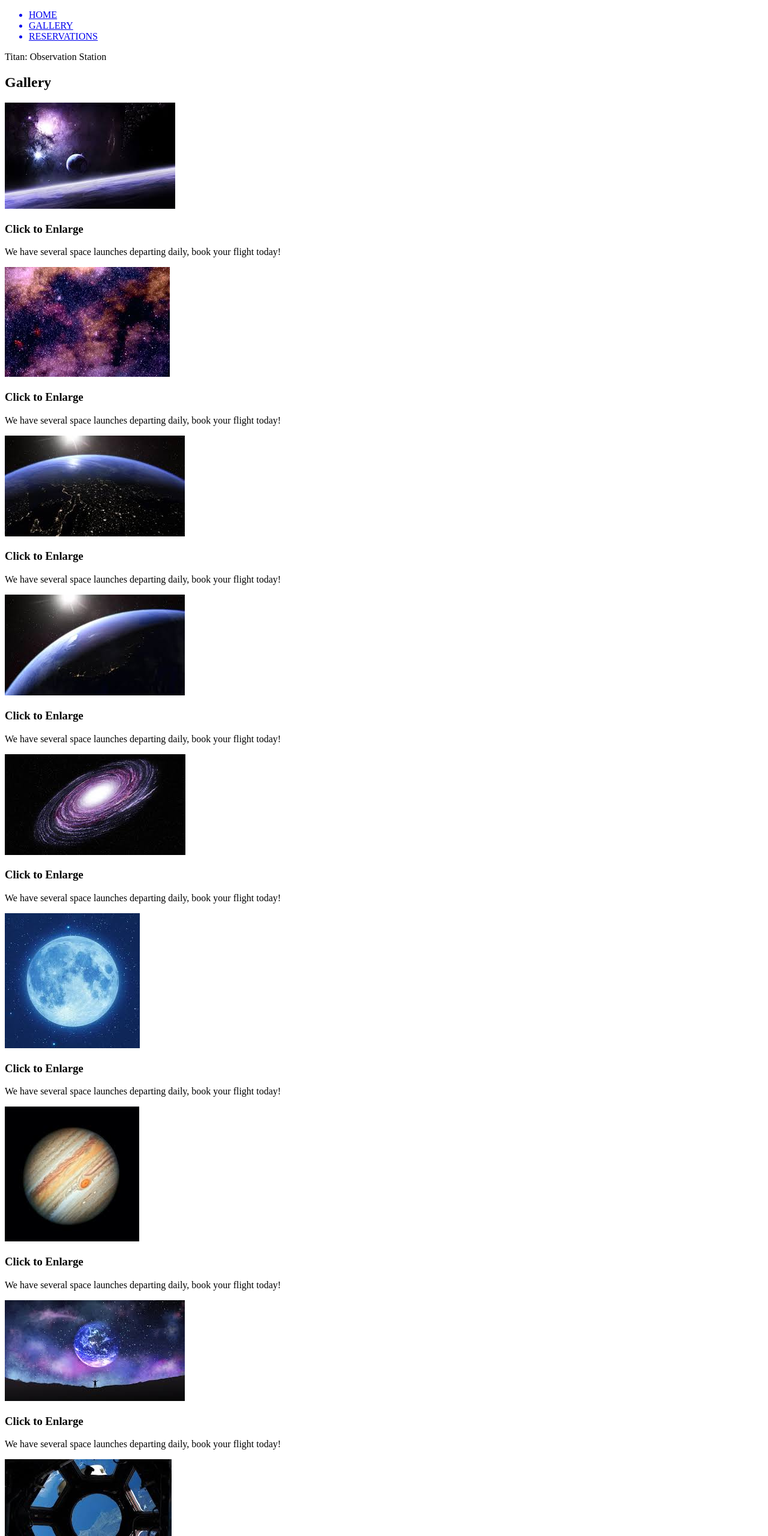
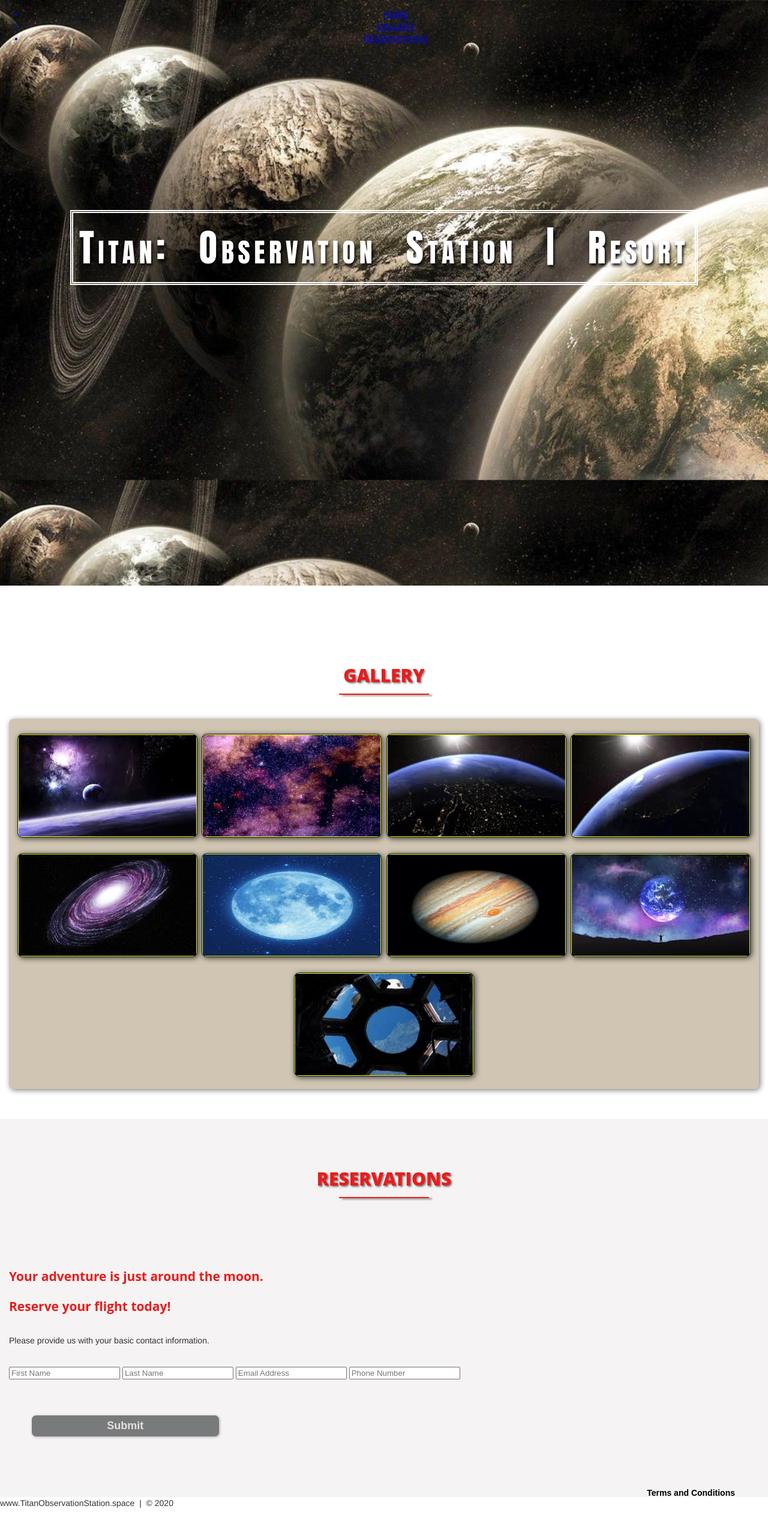
Before and after one commit to Driventobraise/HTML-and-CSS-Projects, a plain HTML site: page Project/index.html in a window 1280 px wide. Shown: the top 2560 px of the page at 60% size. After the commit the page ends 2515 px from the top, so only its background shows below. Drawn offline with Linux system fonts and the light colour scheme.

Commit message:
Add files via upload
Added css to index.html

```diff
--- /dev/null
+++ b/Project/css/animations.css
@@ -0,0 +1,107 @@
+/*==========================================================
+    MENU SECTION ANIMATION
+===========================================================*/
+.menu {
+    color: #f00;
+    font: bold 12px/18px sans-serif;
+    text-align: center;
+    display: inline;
+    margin: 0$ auto;
+    padding: 0;
+    list-style: none;
+    text-decoration: none;
+}
+
+.menu li {
+    color: #000;
+    background-color: rgba(255,255,255,1);
+    display: inline-block;
+    margin: 0% auto;
+    position: relative;
+    padding: 15px 4%;
+    border: 1px solid #9d9fa2;
+    box-shadow: 2px 2px 10px 0 rgba(0,0,0,0.5);
+    border-radius: 6px;
+    /*background-color: #052136;*/
+    cursor: pointer;
+    transition-property: background;
+    transition-duration: .4s;
+    transition-delay: 0s;
+    transition-timing-function: ease-in-out;
+}
+
+.menu li:hover {
+    color: #f00;
+    background-color: rgba(100,65,0,.3);
+}
+
+/*================================================
+    GALLERY SECTION ANIMATION
+=================================================*/
+
+.photo {
+    position: relative;
+    line-height: 0;
+    margin-bottom: 2em;
+    overflow: hidden;
+    border-radius: 8px;
+    padding: 1px;
+    border: 1px solid #021a40;
+    background-color: #ff0;
+    box-shadow: 2px 2px 10px 0 rgba(0,0,0,0.7);
+}
+
+.photo-container {
+    text-align: center;
+    margin: 15px auto;
+    width: 300px;
+    height: 169px;
+}
+
+.photo-container img {
+    max-width: 100%;
+    width: 300px;
+    height: 169px;
+}
+
+.photo-overlay {
+    color: #fff;
+    position: absolute;
+    top: 0;
+    right: 0;
+    bottom: 0;
+    left: 0;
+    padding-left: 20px;
+    padding-right: 20px;
+    justify-content: center; /* For centering text inside .photo-overlay*/
+    align-items: center;
+    background: rgba(0,0,0,0.5);
+}
+
+.white-head {
+    color: #c9bdaa;
+    margin-top: 5%;
+}
+
+/*=========================================================
+    Photo Overlay Transition
+==========================================================*/
+
+.photo-overlay {
+    opacity: 0;
+    transition: opacity .5s;
+    border-radius: 10px;
+    cursor: pointer;
+}
+
+.photo-overlay:hover {
+    opacity: 1;
+}
+.photo img {
+    transition: transform .5s;
+    transform-origin: 50% 50%;
+}
+
+.photo:hover img {
+    transform: scale(1.1);
+}
--- /dev/null
+++ b/Project/css/photo_style.css
@@ -0,0 +1,82 @@
+/*==============================================
+    GALLERY SECTION ANIMATION
+=================================================*/
+p {
+    font-weight: 300;
+    line-height: 30px;
+    padding-bottom: 15px;
+}
+
+.photo {
+    position: relative;
+    line-height: 0;
+    margin-bottom: 2em;
+    overflow: hidden;
+    border-radius: 8px;
+    padding: 1px;
+    border: 1px solid #021a40;
+    background-color: #ff0;
+    box-shadow: 2px 2px 10px rgba(0,0,0,0.7);
+}
+
+.photo-container {
+    text-align: center;
+    margin: 15px auto;
+    width: 300px;
+    height: 169px;
+}
+
+.photo-container img {
+    max-width: 100%;
+    width: 300px;
+    height: 169px;
+}
+
+.photo-overlay {
+    color: #fff;
+    position: absolute;
+    top: 0;
+    right: 0;
+    bottom: 0;
+    left: 0;
+    padding-left: 20px;
+    padding-right: 20px;
+    justify-content: center; /*For centering text inside .photo-container*/
+    align-items: center;
+    background: rgba(0, 0, 0, .5);
+}
+
+.white-head {
+    color: #c9bdaa;
+    margin-top: 5%;
+    line-height: 30px;
+    padding-bottom: 20px;
+}
+
+/* ========================================
+    PHOTO OVERLAY TRANSITIONS
+=========================================*/
+
+.photo-overlay {
+    opacity: 0;
+    transition: opacity .1s;
+    border-radius: 10px;
+    cursor: pointer;
+}
+.photo-overlay p {
+    width: 100%;
+    height: 100%;
+    color: #fff;
+}
+.photo-overlay:hover {
+    opacity: 1;
+}
+
+.photo img {
+    transition: transform .5s;
+    transform-origin: 50% 50%;
+}
+
+.photo:hover img {
+    transform: scale(1.1);
+}
--- /dev/null
+++ b/Project/css/shared.css
@@ -0,0 +1,337 @@
+/*===============================================
+    Authour: Jesse Pritchard
+    checkoutmy.space
+=================================================
+    GENERIC STYLES
+===============================================*/
+html {
+    font-family: sans-serif;
+    font-size: 62.5%;
+    -webkit-tap-highlight-color: rgba(0, 0, 0, 0);
+    -webkit-text-size-adjust: 100%;
+    -ms-text-size-adjust: 100%;
+}
+
+body {
+    font-size: 14px;
+    margin: 0;
+    font-family: "Helvetica Neue", Arial, Helvetica, sans-serif ;
+    line-height: 1.42857143;
+    color: #333;
+    background-color: #fff;
+}
+
+footer,
+nav {
+    display: block;
+}
+
+h1,h2,h3,h4,h5,h6 {
+    font-family: 'Open Sans', sans-serif;
+}
+
+h1 {
+    line-height: 50px;
+    font-weight: 900;
+    font-size: 30px;
+    text-transform: uppercase;
+    text-align: center;
+    color: #e91c1c;
+    text-shadow: 2px 2px 3px rgba(0,0,0,0.5);
+}
+
+h1::after {  /*This is the underline*/
+    display: block;
+    content: "";
+    height: 2px;
+    width: 150px;
+    background: #e91c1c;
+    margin: 5px auto 40px;
+    box-shadow: 5px 2px 3px rgba(0,0,0,0.5);
+}
+
+h2 {
+    line-height: 50px;
+    color: #e91c1c;
+}
+
+h3 {
+    line-height: 30px;
+    padding-bottom: 20px;
+}
+
+h4 {
+    padding-top: 25px;
+    line-height: 40px;
+    padding-bottom: 0px;
+    font-size: 22px;
+    font-weight: 900;
+}
+
+p {
+    font-weight: 300;
+    line-height: 30px;
+    padding-bottom: 15px;
+}
+
+.text-center {
+    text-align: center;
+}
+
+.heading-padding {
+    padding-bottom: 40px;
+}
+
+section {
+    padding-top: 50px;
+    margin-top: 50px;
+}
+
+.navbar {
+    height: 105px;
+    max-width: 340px;
+    display: block;
+}
+
+.container {
+    padding-right: 15px;
+    padding-left: 15px;
+    margin-right: auto;
+    margin-left: auto;
+}
+
+.container-fluid {
+    padding-right: 15px;
+    padding-left: 15px;
+    margin-right: auto;
+    margin-left: auto;
+}
+
+.row {
+    margin-right: -15px;
+    margin-left: -15px;
+}
+
+.clearfix:after,
+.container::after,
+.navbar::after {
+    clear: both;
+    display: table;
+    content: " ";
+}
+
+.wrap {
+    height: 100%;
+    width: 100%;
+    position: absolute;
+    /* This ensures that the images cannot
+        render outside of their container
+        without forcing any scollbars*/
+    overflow: hidden;
+    top: 0;
+    left: 0;
+    text-align: center;
+}
+
+.menu-container {
+    max-height: 340px;
+    margin: 0% auto;
+    content: " ";
+    /* top: 0;
+    left: 0; */
+    /*position: absolute; */ /*to the top edge of the screen*/
+    width: 100%;
+    position: fixed;
+    z-index: 100;
+    /*background-color: rgba(255, 255, 255, 0.5);*/
+}
+
+/*=============================================
+    HOME SECTION STYLE
+==============================================*/
+#home {
+    background: url(../images/planets.jpg) no-repeat 50% 50%;
+    background-attachment: fixed;
+    -webkit-background-size: cover;
+    -moz-background-size: cover;
+    -o-background-size: cover;
+    background-size: cover;
+    width: 100%;
+    display: block;
+    height: auto;
+    padding-top: 350px;/*This is spacer before the Main title logo*/
+    padding-bottom: 500px;/*This is spacer after the Main title Logo*/
+    color: #fff;
+}
+
+.head-main {
+    text-shadow: 2px 4px 5px rgba(0,0,0,0.9);
+    font-variant: small-caps;
+    color: #fff;
+    letter-spacing: 5pt;
+    word-spacing: 21pt;
+    font-size: 4.5em;
+    text-align: left;
+    font-family: Impact,sans-serif;
+    line-height: 2;
+    font-weight: 900;
+    border: 5px double #fff;
+    padding: 10px;
+}
+
+.head-sub-main {
+    font-size: 23px;
+    font-weight: 500;
+    padding: 50px 20px 10px 20px;
+    text-transform: uppercase;
+}
+
+.head-last {
+    font-size: 18px;
+    font-weight: 900;
+    padding: 5px 20px 20px 20px;
+    border: 1px dotted #fff;
+    padding: 5px;
+}
+
+/*==================================================
+    CONTACT STYLES
+===================================================*/
+.flex-container {
+    display: -webkit-flex;
+    display: flex;
+    flex-wrap: wrap;
+    padding: 10px;
+    border-radius: 8px;
+    margin: 0px auto;
+    background-color: rgba(100,65,0,.3);
+    box-shadow: 2px 2px 10px 0 rgba(0,0,0,.5);
+}
+
+#contact {
+    background-color: #f5f3f3;
+}
+
+.reservation {
+    width: 60%;
+    padding: 10px;
+    border-radius: 8px;
+    margin: 0px auto;
+    background-color: rgba(100,65,0,.3);
+    box-shadow: -1px -1px 1px 0 rgba(0, 0, 0, .1), 1px 2px 10px 0 rgba(0,0,0,.5);
+}
+
+.reservation h2 {
+    width: 70%;
+    text-align: center;
+    margin: 0 auto;
+    color: #13161b;
+    font-weight: 500;
+    font-size: 1.3em;
+    letter-spacing: 0pt;
+    word-spacing: 0pt;
+}
+
+.reservation h2 span {
+    width: 70%;
+    text-align: center;
+    margin: 0 auto;
+    color: #13161b;
+    font-weight: 900;
+    font-size: 1.5em;
+    font-variant: small-caps;
+    letter-spacing: .4pt;
+    word-spacing: .3pt;
+}
+
+.reservation p {
+    color: #13161b;
+    width: 50%;
+    margin: 0 auto;
+}
+
+.reservation form {
+    font-size: 15px;
+    outline: none;
+    font-weight: 600;
+    color: #8d8e8f;
+    padding: 12px 12px;
+    width: 70%;
+    border: 1px solid #808080;
+    margin: 2% auto;
+    border-radius: 7px;
+    background: rgba(227,222,222);
+    box-shadow: 2px 3px 3px 0px rgba(0,0,0,0.3);
+    font-family: 'Raleway', sans-serif;
+}
+
+.reservation input[type="text"] {
+    font-size: 15px;
+    outline: none;
+    font-weight: 600;
+    color: #8d8e8f;
+    padding: 2% 1% 2% 7%;
+    width: 80%;
+    border-top: 1px solid #09db0d;
+    border-right: 2px solid #424594;
+    border-bottom: 2px solid #424594;
+    border-left: 1px solid #09db0d;
+    margin: 10px 1em;
+    border-radius: 7px;
+    background: #13161b;
+    box-shadow: inset 0px 3px 0px 0px rgba(5,5,5,0.15);
+    font-family: 'Raleway',sans-serif;
+}
+
+.reservation input[type="text"]:hover {
+    box-shadow: 0 0 18px rgba(100,65,0,.8);
+}
+
+.form-spacer {
+    padding: 30px 39px;
+}
+
+.terms {
+    margin: 30px 1px 00;
+    margin-top: 13%;
+    padding-left: 52px;
+    font-size: 14px;
+    line-height: 14px;
+    color: #000;
+    cursor: pointer;
+    font-family: 'Raleway', sans-serif;
+    font-weight: 600;
+    position: relative;
+    display: inline;
+    float: right;
+}
+
+.terms:hover {
+    color: orange;
+    text-decoration: underline;
+}
+
+.submit input[type="submit"] {
+    color: rgba(225,225,225);
+    cursor: pointer;
+    border: none;
+    font-weight: 900;
+    outline: none;
+    text-align: center;
+    font-family: 'Raleway', sans-serif;
+    margin: 0px 3%;
+    padding: 7px 0px;
+    width: 25%;
+    font-size: 18px;
+    transition: border-color 0.3s color 0.3s background-color 0.3s;
+    border-radius: 7px;
+    background-color: #797a7b;
+    box-shadow: 1px 1px 4px 0 rgba(0,0,0,0.3);
+}
+
+.submit input[type="submit"]:hover {
+    color: #000;
+    text-shadow: 2px 2px 8px 0 (0,0,0,0.4);
+    padding: 20px 50px 20px 50px;
+    text-align: right;
+}
--- a/Project/index.html
+++ b/Project/index.html
@@ -1,175 +1,177 @@
 <!DOCTYPE html>
 <html lang="en">
 	<head>
+		<meta charset="utf-8">
 		<title>Titan: Observation Station | Resort</title>
-		<meta charset="utf-8">
+		<link rel="stylesheet" href="./css/shared.css">
+		<link rel="stylesheet" href="./css/animations.css">
 	</head>
 	<body>
 
-		<!-- NAV -->
-		<div>
-			<div>
+		<!--Nav-->
+		<div class="wrap">
+			<div class="menu-container">
 				<ul>
-					<a href="#home" id="link"><li>HOME</li></a>
+					<a href="#home"><li>HOME</li></a>
 					<a href="#gallery"><li>GALLERY</li></a>
 					<a href="#contact"><li>RESERVATIONS</li></a>
 				</ul>
 			</div>
 		</div>
-		<!-- END NAV -->
+		<!--END NAV-->
 
-		<!-- HOME -->
+		<!--HOME-->
 		<div id="home">
-			<div>
-				<div>
-					<span>Titan: Observation Station</span>
+			<div class="container">
+				<div class="text-center">
+					<span class="head-main">Titan: Observation Station | Resort</span>
 				</div>
 			</div>
 		</div>
-		<!-- END HOME -->
+		<!--END HOME-->
 
-		 <!-- GALLERY -->
-		<section>
-			<div id="gallery">
+		<!--GALLERY-->
+		<section id="gallery">
+			<div class="container">
 				<h1>Gallery</h1>
-				<div>
+				<div class="flex-container">
 
 					<!--PHOTO-CONTAINER 1-->
-				<div>
-					<div>
-						<img src="./images/thumb/thumbnail_1.png" alt="Deep space">
-						<div>
+					<div class="photo-container">
+						<div class="photo">
+							<img src="./images/Thumb/thumbnail_1.png" alt="">
+							<div class="photo-overlay">
 								<h3>Click to Enlarge</h3>
 								<p>We have several space launches departing daily, book your flight today!</p>
 							</div>
 						</div>
 					</div>
-				<!-- END PHOTO-CONTAINER 1-->
+					<!--END PHOTO-CONTAINER 1-->
 
 					<!--PHOTO-CONTAINER 2-->
-				<div>
-					<div>
-						<img src="./images/thumb/thumbnail_2.png" alt="A million Solar systems">
-						<div>
+					<div class="photo-container">
+						<div class="photo">
+							<img src="./images/Thumb/thumbnail_2.png" alt="">
+							<div class="photo-overlay">
 								<h3>Click to Enlarge</h3>
 								<p>We have several space launches departing daily, book your flight today!</p>
 							</div>
 						</div>
 					</div>
-				<!-- END PHOTO-CONTAINER 2-->
+					<!--END PHOTO-CONTAINER 2-->
 
 					<!--PHOTO-CONTAINER 3-->
-				<div>
-					<div>
-						<img src="./images/thumb/thumbnail_3.png" alt="Planet with cities">
-						<div>
+					<div class="photo-container">
+						<div class="photo">
+							<img src="./images/Thumb/thumbnail_3.png" alt="">
+							<div class="photo-overlay">
 								<h3>Click to Enlarge</h3>
 								<p>We have several space launches departing daily, book your flight today!</p>
 							</div>
 						</div>
 					</div>
-				<!-- END PHOTO-CONTAINER 3-->
+					<!--END PHOTO-CONTAINER 3-->
 
 					<!--PHOTO-CONTAINER 4-->
-				<div>
-					<div>
-						<img src="./images/thumb/thumbnail_4.png" alt="Planet at sunrise">
-						<div>
+					<div class="photo-container">
+						<div class="photo">
+							<img src="./images/Thumb/thumbnail_4.png" alt="">
+							<div class="photo-overlay">
 								<h3>Click to Enlarge</h3>
 								<p>We have several space launches departing daily, book your flight today!</p>
 							</div>
 						</div>
 					</div>
-				<!-- END PHOTO-CONTAINER 4-->
+					<!--END PHOTO-CONTAINER 4-->
 
 					<!--PHOTO-CONTAINER 5-->
-				<div>
-					<div>
-						<img src="./images/thumb/thumbnail_5.png" alt="Solar System">
-						<div>
+					<div class="photo-container">
+						<div class="photo">
+							<img src="./images/Thumb/thumbnail_5.png" alt="">
+							<div class="photo-overlay">
 								<h3>Click to Enlarge</h3>
 								<p>We have several space launches departing daily, book your flight today!</p>
 							</div>
 						</div>
 					</div>
-				<!-- END PHOTO-CONTAINER 5-->
+					<!--END PHOTO-CONTAINER 5-->
 
 					<!--PHOTO-CONTAINER 6-->
-				<div>
-					<div>
-						<img src="./images/thumb/thumbnail_6.png" alt="The Moon">
-						<div>
+					<div class="photo-container">
+						<div class="photo">
+							<img src="./images/Thumb/thumbnail_6.png" alt="">
+							<div class="photo-overlay">
 								<h3>Click to Enlarge</h3>
 								<p>We have several space launches departing daily, book your flight today!</p>
 							</div>
 						</div>
 					</div>
-				<!-- END PHOTO-CONTAINER 6-->
+					<!--END PHOTO-CONTAINER 6-->
 
 					<!--PHOTO-CONTAINER 7-->
-				<div>
-					<div>
-						<img src="./images/thumb/thumbnail_7.png" alt="Jupiter">
-						<div>
+					<div class="photo-container">
+						<div class="photo">
+							<img src="./images/Thumb/thumbnail_7.png" alt="">
+							<div class="photo-overlay">
 								<h3>Click to Enlarge</h3>
 								<p>We have several space launches departing daily, book your flight today!</p>
 							</div>
 						</div>
 					</div>
-				<!-- END PHOTO-CONTAINER 7-->
+					<!--END PHOTO-CONTAINER 7-->
 
 					<!--PHOTO-CONTAINER 8-->
-				<div>
-					<div>
-						<img src="./images/thumb/thumbnail_8.png" alt="Earth from another point">
-						<div>
+					<div class="photo-container">
+						<div class="photo">
+							<img src="./images/Thumb/thumbnail_8.png" alt="">
+							<div class="photo-overlay">
 								<h3>Click to Enlarge</h3>
 								<p>We have several space launches departing daily, book your flight today!</p>
 							</div>
 						</div>
 					</div>
-				<!-- END PHOTO-CONTAINER 8-->
+					<!--END PHOTO-CONTAINER 8-->
 
 					<!--PHOTO-CONTAINER 9-->
-				<div>
-					<div>
-						<img src="./images/thumb/thumbnail_9.png" alt="Observatory">
-						<div>
+					<div class="photo-container">
+						<div class="photo">
+							<img src="./images/Thumb/thumbnail_9.png" alt="">
+							<div class="photo-overlay">
 								<h3>Click to Enlarge</h3>
 								<p>We have several space launches departing daily, book your flight today!</p>
 							</div>
 						</div>
 					</div>
-				<!-- END PHOTO-CONTAINER 9-->
+					<!--END PHOTO-CONTAINER 9-->
 
 				</div>
 			</div>
 		</section>
-		 <!-- END GALLERY -->
+		<!--END GALLERY-->
 
-		 <!-- RSVP -->
-		 <section>
-			<div id="contact">
-				<div>
-					<h1>Reservations</h1>
-					<div>
+		<!--RSVP-->
+		<section id="contact">
+			<div class="container">
+				<div class="heading-padding">
+					<h1 class="heading-padding">Reservations</h1>
+					<div class="reservations">
 						<h2><span>Your adventure is just around the moon.</span>
-							<br />Reserve your flight today!
+							<br/>Reserve your flight today!
 						</h2>
-						<p>
+						<p class="rsvp-text">
 							Please provide us with your basic contact information.
 						</p>
-						<div>
-							<form action="" method="post">
-								<input class="rsvp" type="text" value="First Name">
-								<input class="rsvp" type="text" value="Last Name">
-								<input class="rsvp" type="text" value="Email Address">
-								<input class="rsvp" type="text" value="Phone Number">
+						<div class="form-rsvp">
+							<form action="" method="POST">
+								<input class="rsvp" type="text" value="" placeholder="First Name">
+								<input class="rsvp" type="text" value="" placeholder="Last Name">
+								<input class="rsvp" type="text" value="" placeholder="Email Address">
+								<input class="rsvp" type="text" value="" placeholder="Phone Number">
 								<div class="form-spacer">
 									<label class="terms">Terms and Conditions</label>
 								</div>
-								<div>
-									<input type="submit" valu e="Submit">
+								<div class="submit">
+									<input type="submit" value="Submit">
 								</div>
 							</form>
 						</div>
@@ -177,13 +179,13 @@
 				</div>
 			</div>
 		</section>
-		<!-- END RSVP -->
+		<!--END RSVP-->
 
-		<!-- END FOOTER -->
-		<div>
-			www.TitanObservitoryStation.space &nbsp;|&nbsp; &copy; 2020
+		<!--FOOTER-->
+		<div id="footer">
+			www.TitanObservationStation.space &nbsp;|&nbsp; &copy; 2020
 		</div>
-		<!-- END FOOTER-->
+		<!--END FOOTER-->
 
 		</body>
 </html>
```
Also changed, not shown: Project/photo-package.html (added, +23 -0 lines), Project/images/planets.jpg (added). Lines whose indentation alone changed are shown as unchanged.
